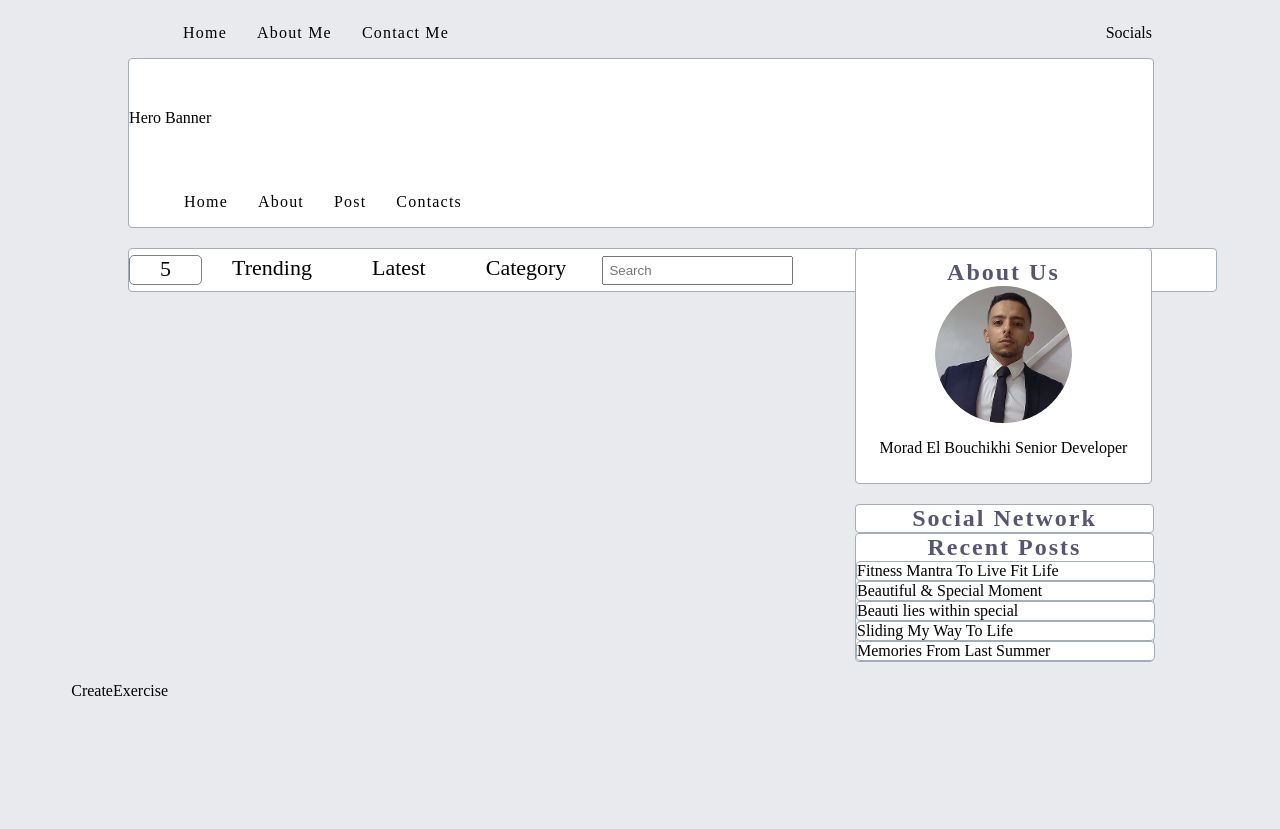
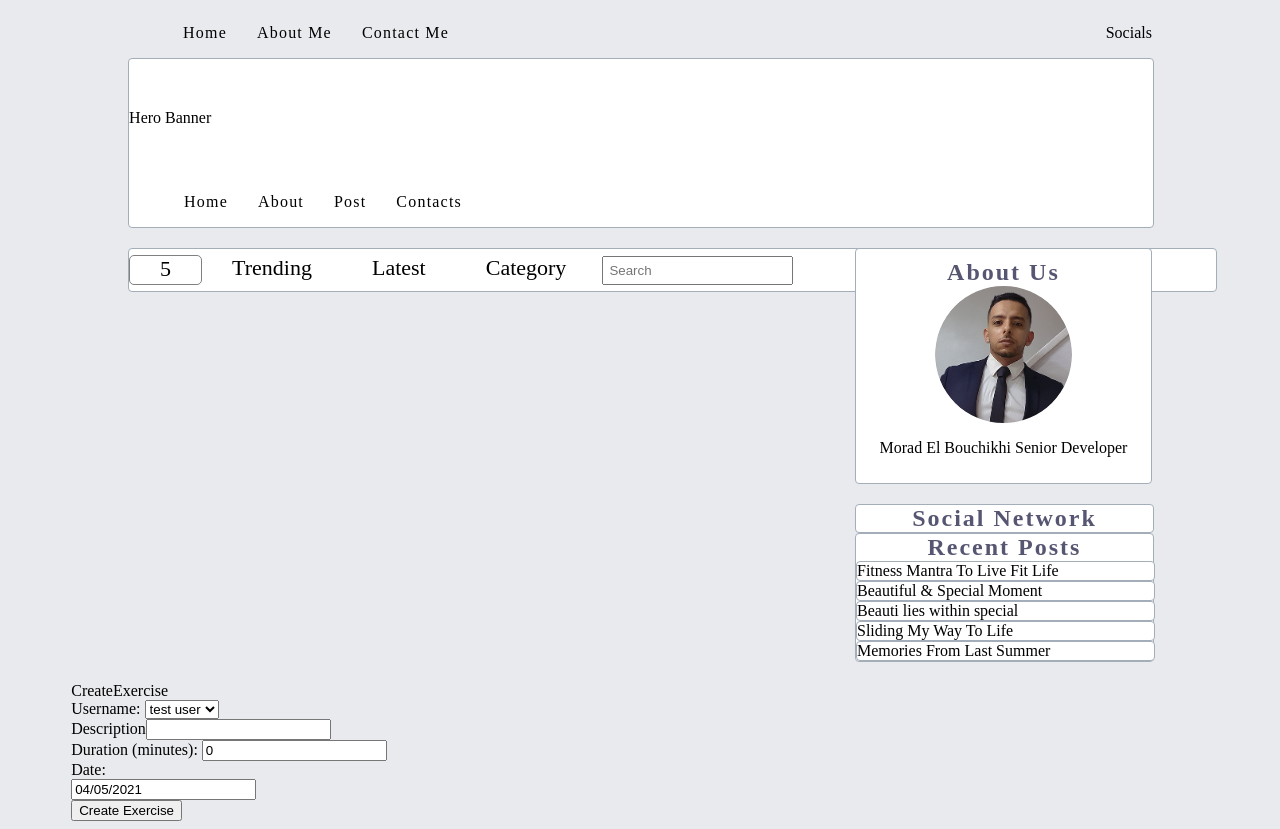
Before and after one commit to Morad17/react-mongoose-practice, a React (Create React App) app: page /create in a window 1280 px wide. Before the commit the page ends 800 px from the top, so only its background shows below. Built offline with nearby package versions, Linux system fonts and the light colour scheme.

Commit message:
adding create form

```diff
--- a/package.json
+++ b/package.json
@@ -8,6 +8,7 @@
     "@testing-library/user-event": "^12.8.3",
     "dotenv": "^8.2.0",
     "react": "^17.0.2",
+    "react-datepicker": "^3.8.0",
     "react-dom": "^17.0.2",
     "react-scripts": "^4.0.3",
     "sass": "^1.32.8",
--- a/src/components/createExercise.js
+++ b/src/components/createExercise.js
@@ -1,5 +1,7 @@
 import React, { Component } from 'react'
 import PropTypes from 'prop-types'
+import DatePicker from 'react-datepicker'
+import "react-datepicker/dist/react-datepicker.css";
 
 /**
 * @author
@@ -13,6 +15,8 @@
    this.onChangeUsername = this.onChangeUsername.bind(this)
    this.onChangeDescription = this.onChangeDescription.bind(this)
    this.onChangeDuration = this.onChangeDuration.bind(this)
+   this.onChangeDate = this.onChangeDate.bind(this)
+   this.onSubmit = this.onSubmit.bind(this)
 
    this.state = {
      username: '',
@@ -49,7 +53,7 @@
   });
 }
 
-onChangeDate(e) {
+onChangeDate(date) {
   this.setState ({
     date: date
   });
@@ -73,7 +77,38 @@
 
  render() {
   return(
-   <div>CreateExercise</div>
+    <div className="">
+      <div>CreateExercise</div>
+      <form onSubmit={this.onSubmit}>
+        <div className="form-group">
+          <label>Username: </label>
+          <select ref="userInput" required className="form-control" value={this.state.username} onChange={this.onChangeUsername}>
+            {this.state.users.map((user)=> {
+              return <option key={user} value={user}>
+                {user}
+              </option>
+            })}
+          </select>
+        </div>
+        <div className="form-group">
+          <label>Description</label>
+          <input type="text" required className="form-control" value={this.state.description} onChange={this.onChangeDescription} />
+        </div>
+        <div className="form-group">
+          <label>Duration (minutes): </label>
+          <input type="text" className="form-control" value={this.state.duration} onChange={this.onChangeDuration} />
+        </div>
+        <div className="form-group">
+          <label>Date: </label>
+          <div className="">
+            <DatePicker selected={this.state.date} onChange={this.onChangeDate} />
+          </div>
+        </div>
+        <div className="form-group">
+          <input type="submit" value="Create Exercise" className="btn btn-primary" />
+        </div>
+      </form>
+    </div>
     )
    }
  }
```
Also changed, not shown: 1 other file (tests, documents, lock files or other folders).
